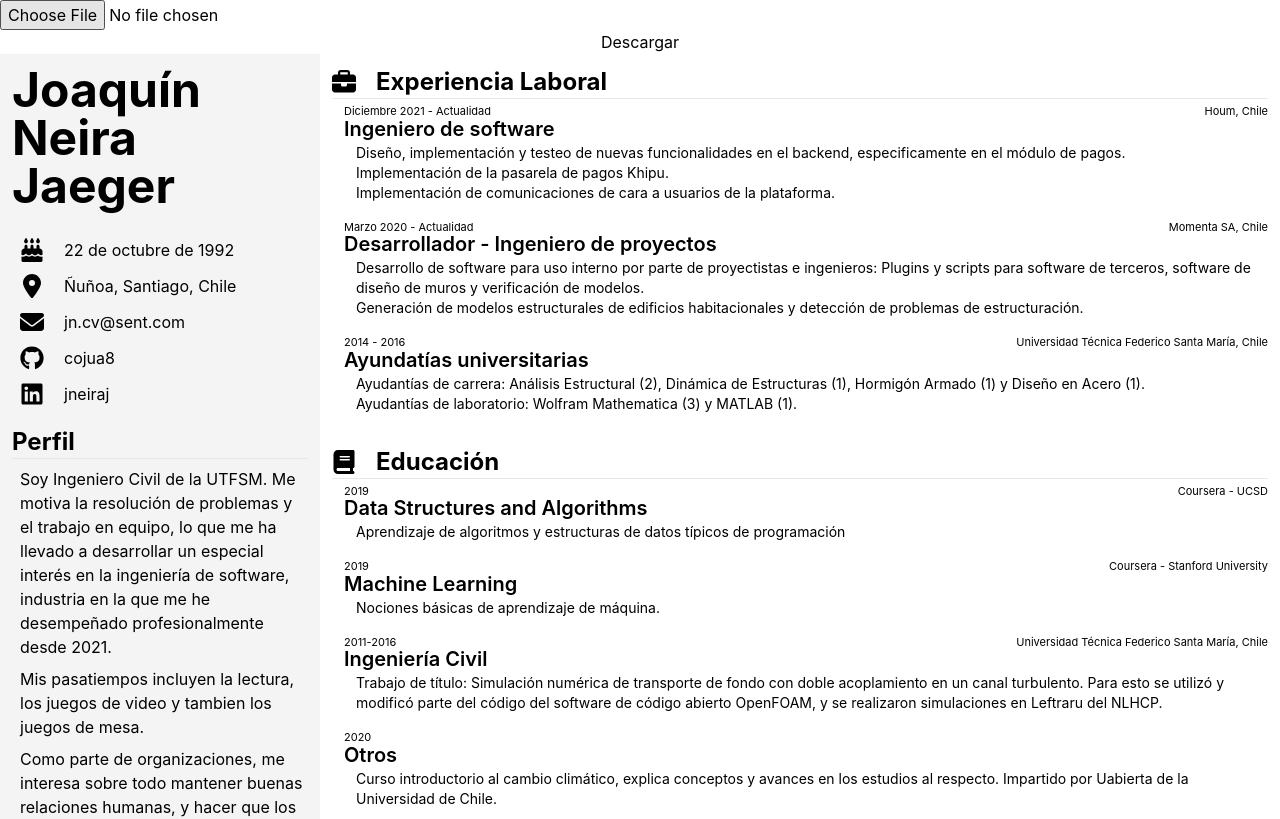
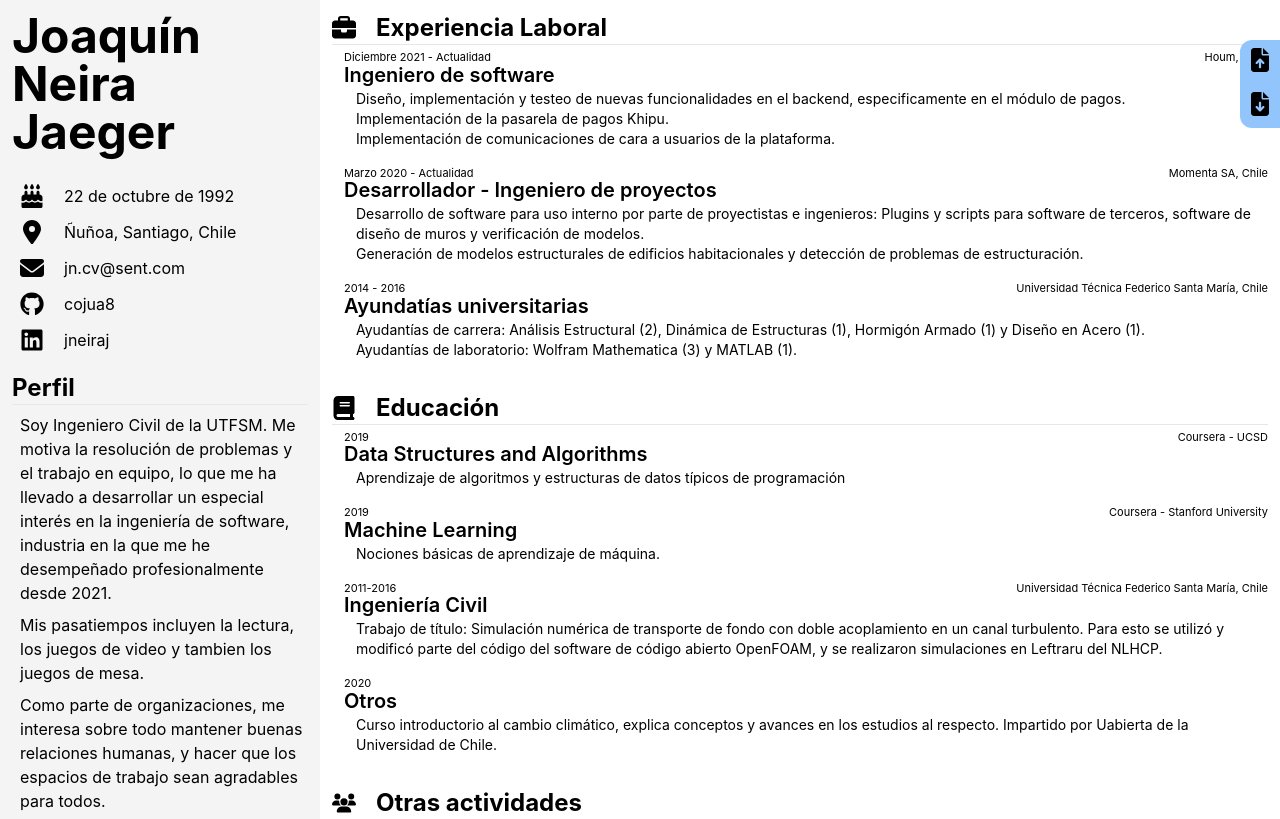
Before and after one commit to cojua8/CurriculumVitae, a React (Create React App) app: page / in a window 1280 px wide. Shown: the top 819 px of the page. Built offline with nearby package versions, Linux system fonts and the light colour scheme.

Commit message:
use sticky buttons

```diff
--- a/src/App.tsx
+++ b/src/App.tsx
@@ -7,6 +7,7 @@ import { useState } from "react";
 import { CVData, DataContext } from "./components/contexts/DataContext";
 import { FileUploadButton } from "./components/FileUploadButton";
 import { FileDownloadButton } from "./components/FileDownloadButton";
+import StickyButtonGroup from "./components/base/StickyButtonGroup";
 
 library.add(fas, fab);
 
@@ -16,15 +17,18 @@ const App = () => {
   let [data, setData] = useState(context);
 
   return (
-    <div className="grid">
+    <div>
       <DataContext.Provider
         value={{
           data,
           setData,
         }}
       >
+        <StickyButtonGroup>
           <FileUploadButton />
           <FileDownloadButton />
+        </StickyButtonGroup>
+        <div className="grid">
           <div className="grid md:grid-cols-6 lg:grid-cols-8">
             <div className="md:col-span-2 p-3 bg-zinc-100">
               <Sidebar />
@@ -33,6 +37,7 @@ const App = () => {
               <Experience />
             </div>
           </div>
+        </div>
       </DataContext.Provider>
     </div>
   );
--- a/src/components/FileDownloadButton.tsx
+++ b/src/components/FileDownloadButton.tsx
@@ -1,5 +1,8 @@
 import React, { useContext } from "react";
 import { DataContext } from "./contexts/DataContext";
+import Button from "./base/Button";
+import { faFileArrowDown } from "@fortawesome/free-solid-svg-icons";
+import { FontAwesomeIcon } from "@fortawesome/react-fontawesome";
 
 export const FileDownloadButton = () => {
   const { data } = useContext(DataContext);
@@ -16,8 +19,10 @@ export const FileDownloadButton = () => {
   };
 
   return (
-    <button type="button" onClick={handleFileChange}>
-      Descargar
-    </button>
+    <Button>
+      <button type="button" onClick={handleFileChange}>
+        <FontAwesomeIcon icon={faFileArrowDown} className="h-6 w-6" />
+      </button>
+    </Button>
   );
 };
--- a/src/components/FileUploadButton.tsx
+++ b/src/components/FileUploadButton.tsx
@@ -1,5 +1,8 @@
 import React, { ChangeEvent, useContext } from "react";
 import { DataContext } from "./contexts/DataContext";
+import Button from "./base/Button";
+import { FontAwesomeIcon } from "@fortawesome/react-fontawesome";
+import { faFileArrowUp } from "@fortawesome/free-solid-svg-icons";
 
 export const FileUploadButton = () => {
   const { setData } = useContext(DataContext);
@@ -12,5 +15,17 @@ export const FileUploadButton = () => {
     reader.readAsText(event.target.files![0]);
   };
 
-  return <input type="file" onChange={handleFileChange} />;
+  return (
+    <Button>
+      <input
+        type="file"
+        id="file-upload"
+        onChange={handleFileChange}
+        className="hidden"
+      />
+      <label htmlFor="file-upload">
+        <FontAwesomeIcon icon={faFileArrowUp} className="h-6 w-6" />
+      </label>
+    </Button>
+  );
 };
--- /dev/null
+++ b/src/components/base/Button.tsx
@@ -0,0 +1,11 @@
+import React, { PropsWithChildren } from "react";
+
+const Button = ({ children }: PropsWithChildren) => {
+  return (
+    <div className="cursor-pointer bg-blue-300 hover:bg-blue-600 p-2 first:rounded-tl-xl  last:rounded-bl-xl">
+      {children}
+    </div>
+  );
+};
+
+export default Button;
--- /dev/null
+++ b/src/components/base/StickyButtonGroup.tsx
@@ -0,0 +1,11 @@
+import React, { PropsWithChildren } from "react";
+
+const StickyButtonGroup = ({ children }: PropsWithChildren) => {
+  return (
+    <div className="fixed top-10 right-0 ">
+      <div className="flex flex-col justify-start">{children}</div>
+    </div>
+  );
+};
+
+export default StickyButtonGroup;
```
Lines whose indentation alone changed are shown as unchanged.
